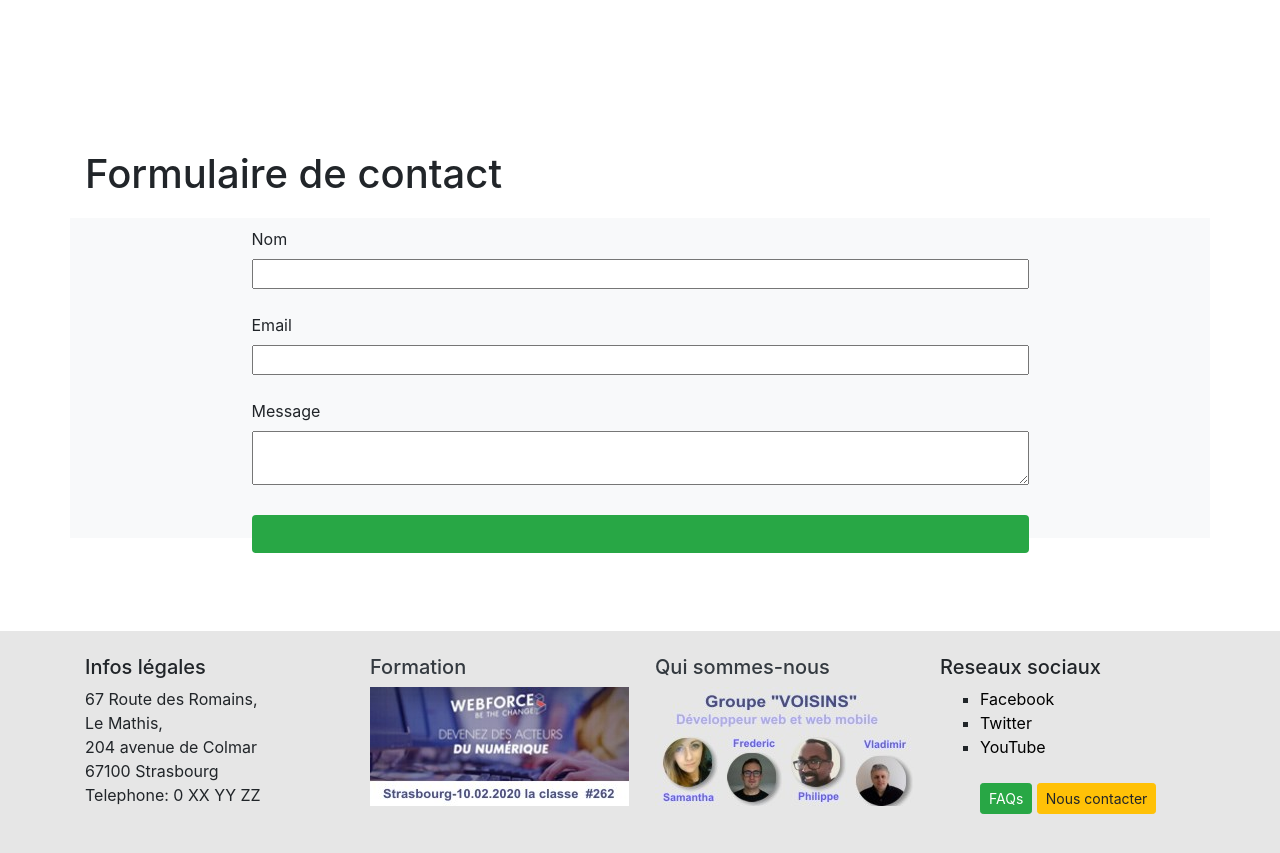
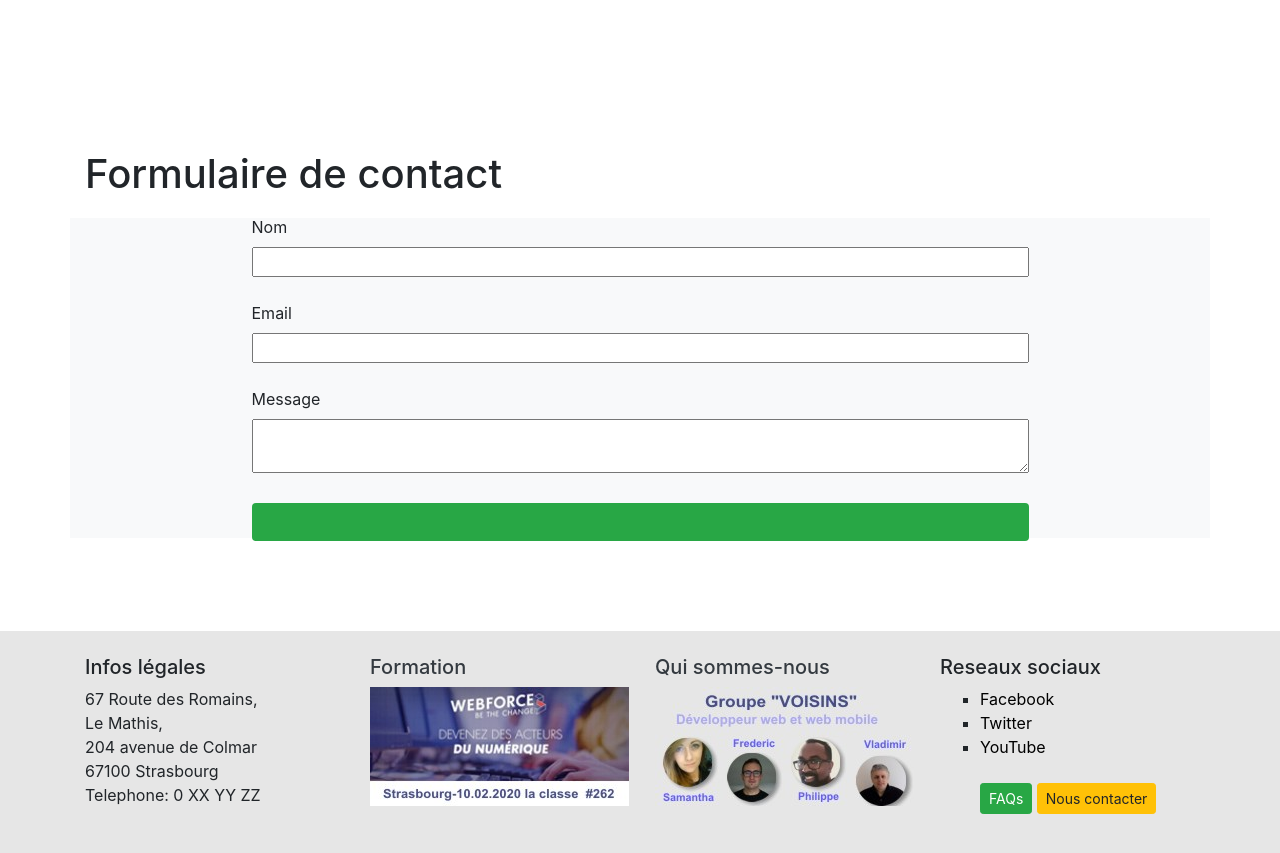
Before and after one commit to WF3Projet-voisins/voisins, a Symfony app: template templates/contact/index.html.twig in a window 1280 px wide. Shown: the part 84-937 px from the top of the page. Run offline with Twig, Linux system fonts and the light colour scheme; the template is opened without the code that fills it, so the values that code supplies are empty; form fields are guessed from the names that the template uses; some libraries are stand-ins or nearby versions.

Commit message:
mise a jour bottom contact

```diff
--- a/templates/contact/index.html.twig
+++ b/templates/contact/index.html.twig
@@ -25,7 +25,7 @@
       </div>
       {% endfor %}
   </div>
-  <div class="container d-flex align-items-center justify-content-center bg-light mb-5 bg-shadow" style="height: 40vh;">
+  <div class="container d-flex align-items-center justify-content-center bg-light mb-5 pb-4 bg-shadow" style="height: 40vh;">
     <div class="bg-form">
 
       {% if app.user %}
```
